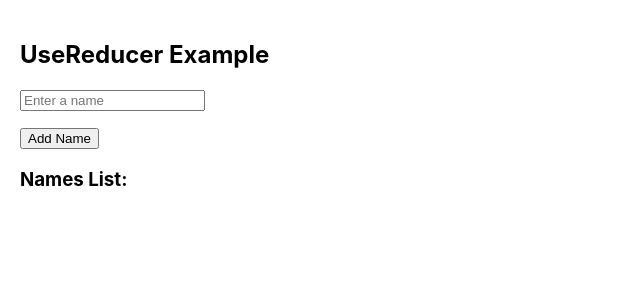
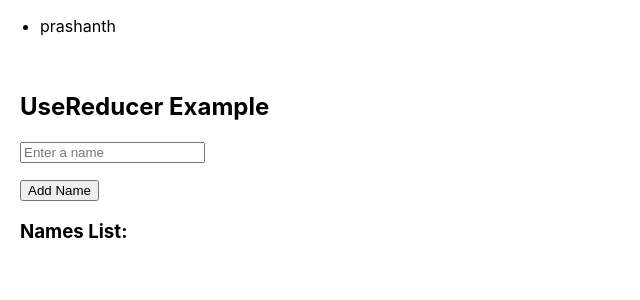
Before and after one commit to pashi44/onpmysql, a React (Create React App) app in the folder onpsqlview/: page / in a window 1280 px wide. Shown: the top 300 px of the page, without its empty margins (0-640 px from the left). Built offline with nearby package versions, Linux system fonts and the light colour scheme.

Commit message:
implemented store  adn reducer store  and rendered to app  component

```diff
--- a/onpsqlview/package.json
+++ b/onpsqlview/package.json
@@ -3,6 +3,7 @@
   "version": "0.1.0",
   "private": true,
   "dependencies": {
+    "@reduxjs/toolkit": "^2.8.2",
     "@testing-library/dom": "^10.4.0",
     "@testing-library/jest-dom": "^6.6.3",
     "@testing-library/react": "^16.3.0",
@@ -10,8 +11,11 @@
     "axios": "^1.11.0",
     "react": "^19.1.0",
     "react-dom": "^19.1.0",
+    "react-redux": "^9.2.0",
     "react-router-dom": "^7.7.1",
     "react-scripts": "5.0.1",
+    "redux": "^5.0.1",
+    "redux-toolkit": "^1.1.2",
     "web-vitals": "^2.1.4"
   },
   "scripts": {
--- a/onpsqlview/src/App.js
+++ b/onpsqlview/src/App.js
@@ -3,10 +3,35 @@ import { BrowserRouter as Router, Routes, Route } from "react-router-dom";
 import TwitterPage from "./components/TwitterPage"; // adjust path as needed
 import ZomatoComponent from './components/Zomato';
 
+import { useSelector, shallowEqual } from 'react-redux';
+
+
 function App() {
+
+
+
+const  storeObject =  useSelector((stateonj) =>stateonj);
+
+
   return (
 
 
+
+
+<div>
+
+<div  class="store">
+
+
+<ul>
+
+<li>{storeObject?.Name || "Default Name"}</li>
+
+
+</ul>
+
+</div>
+<div>
       <Router>
       <Routes>
         <Route path="/tweets" element={<TwitterPage />} />
@@ -15,6 +40,9 @@ function App() {
 
       </Routes>
     </Router>
+</div>
+</div>
+
   );
 }
 
--- a/onpsqlview/src/index.js
+++ b/onpsqlview/src/index.js
@@ -4,10 +4,20 @@ import './index.css';
 import App from './App';
 import reportWebVitals from './reportWebVitals';
 import stateDiv  from './stateManagement/states';
+import store from './reduxstore/store';
 
+import {Provider}  from  'react-redux'
 const root = ReactDOM.createRoot(document.getElementById('root'));
 root.render(
-    <App />
+
+
+<Provider  store= {store}>
+<React.StrictMode>
+
+    <App  props={{}}/>
+
+    </React.StrictMode>
+    </Provider>
 );
 
 
--- /dev/null
+++ b/onpsqlview/src/reduxstore/store.jsx
@@ -0,0 +1,42 @@
+// import { legacy_createStore } from "redux";//  deperected and migrated to  configureStore
+
+
+
+import React, { act } from 'react';
+import  {configureStore}  from '@reduxjs/toolkit'
+const myobj =  {
+
+
+    Name : "prashanth",
+    Age :  '',
+    Description : "thisis object  from redux store"
+}
+
+
+
+const  myreducerFucntion =  ( initialstate  = myobj, action)=>
+{
+switch(action.type){
+
+
+
+    default:
+    return   initialstate;
+
+}
+}
+
+
+
+
+
+const  store =  configureStore(
+
+  {  reducer  : myreducerFucntion
+
+
+  }
+
+);
+
+export default  store;
--- a/onpsqlview/src/stateManagement/UseRedu.jsx
+++ b/onpsqlview/src/stateManagement/UseRedu.jsx
@@ -38,7 +38,7 @@ export default function Reduce() {
     if (inputRef.current) {
       inputRef.current.focus();
     }
-  }, [state.nameList]); // 🔁 triggers when nameList updates
+  }, [state.nameList]);
 
 
   return (
--- a/onpsqlview/src/stateManagement/UseStat.jsx
+++ b/onpsqlview/src/stateManagement/UseStat.jsx
@@ -14,14 +14,14 @@ const andummyobject = {
 
 function Objectlist({...props}) {
 
-  // ✅ Create a safe base object to use in list initialization
+  // Create a safe base object to use in list initialization
   const baseObject = {
     ...andummyobject,     // fallback structure
     ...props.obj,         // override if passed
     Name: props.Name || props.lase || "N/A"  // use Name or lase if passed
   };
 
-  // ✅ Create the list using copies of the passed object (to avoid shared reference)
+  //  Create the list using copies of the passed object (to avoid shared reference)
   const [list, setList] = useState([
     { ...baseObject },
     { ...baseObject },
```
Also changed, not shown: 1 other file (tests, documents, lock files or other folders).
